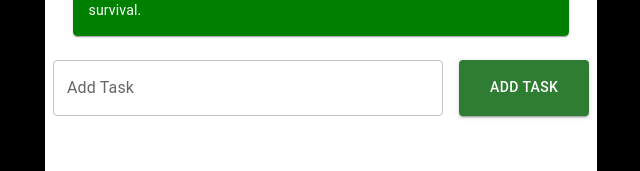
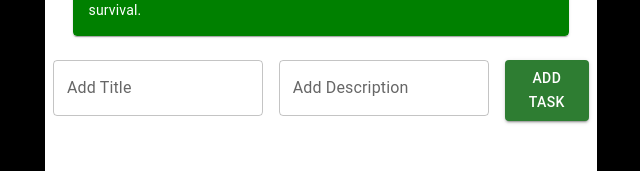
Before and after one commit to Bouyahi-Mohamed/Material-UI-Journey, a React (Create React App) app: page / in a window 1280 px wide. Shown: the part 509-680 px from the top of the page, without its empty margins (319-959 px from the left). Built offline with nearby package versions, Linux system fonts and the light colour scheme.

Commit message:
Implement task addition functionality in AddTask component

```diff
--- a/src/component/AddTask.js
+++ b/src/component/AddTask.js
@@ -2,8 +2,20 @@ import * as React from "react";
 import Box from "@mui/material/Box";
 import TextField from "@mui/material/TextField";
 import { Button } from "@mui/material";
+import { useContext,useState } from "react";
+import { TasksContext } from "../Data/Tasks";
+
 
 export default function AddTask() {
+  const { tasks, setTasks } = useContext(TasksContext);
+  const [newTask, setNewTask] = useState({ title: "", description: "", state: false });
+
+  const handleAddTask = (event) => {
+    event.preventDefault();
+    setTasks([...tasks, { ...newTask, id: crypto.randomUUID() }]);
+    setNewTask({ title: "", description: "", state: false });
+  };
+
   return (
     <Box
       component="form"
@@ -11,8 +23,9 @@ export default function AddTask() {
       noValidate
       autoComplete="off"
     >
-      <TextField sx={{ flex: 4 ,flexGrow: 4 }} id="outlined-basic" label="Add Task" variant="outlined"  color="danger"/>
-      <Button sx={{ flex: 1 }} variant="contained" color="success">
+      <TextField value={newTask.title} sx={{ flex: 4 ,flexGrow: 4 }} id="outlined-basic" label="Add Title" variant="outlined"  color="danger" onChange={(e) => setNewTask({ ...newTask, title: e.target.value })}/>
+      <TextField value={newTask.description} sx={{ flex: 4 ,flexGrow: 4 }} id="outlined-basic" label="Add Description" variant="outlined"  color="danger" onChange={(e) => setNewTask({ ...newTask, description: e.target.value })}/>
+      <Button sx={{ flex: 1 }} variant="contained" color="success" onClick={handleAddTask}>
         Add Task
       </Button>
     </Box>
```
